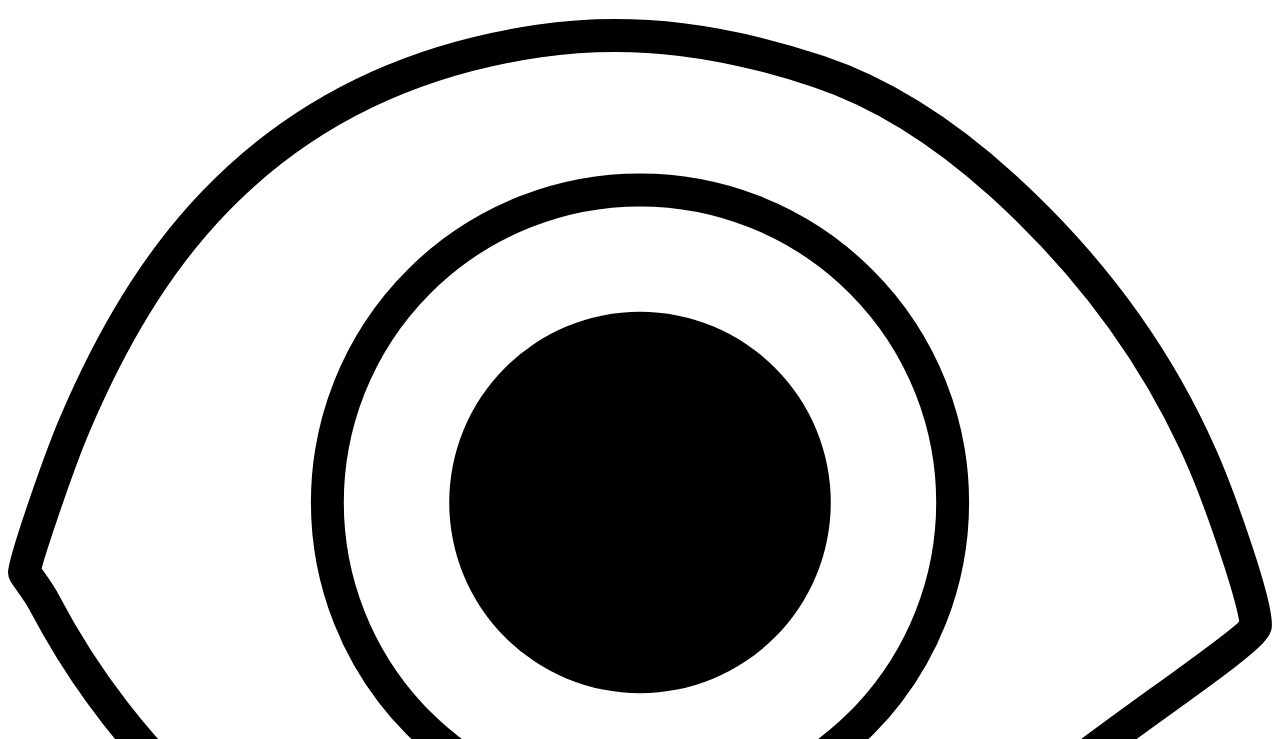
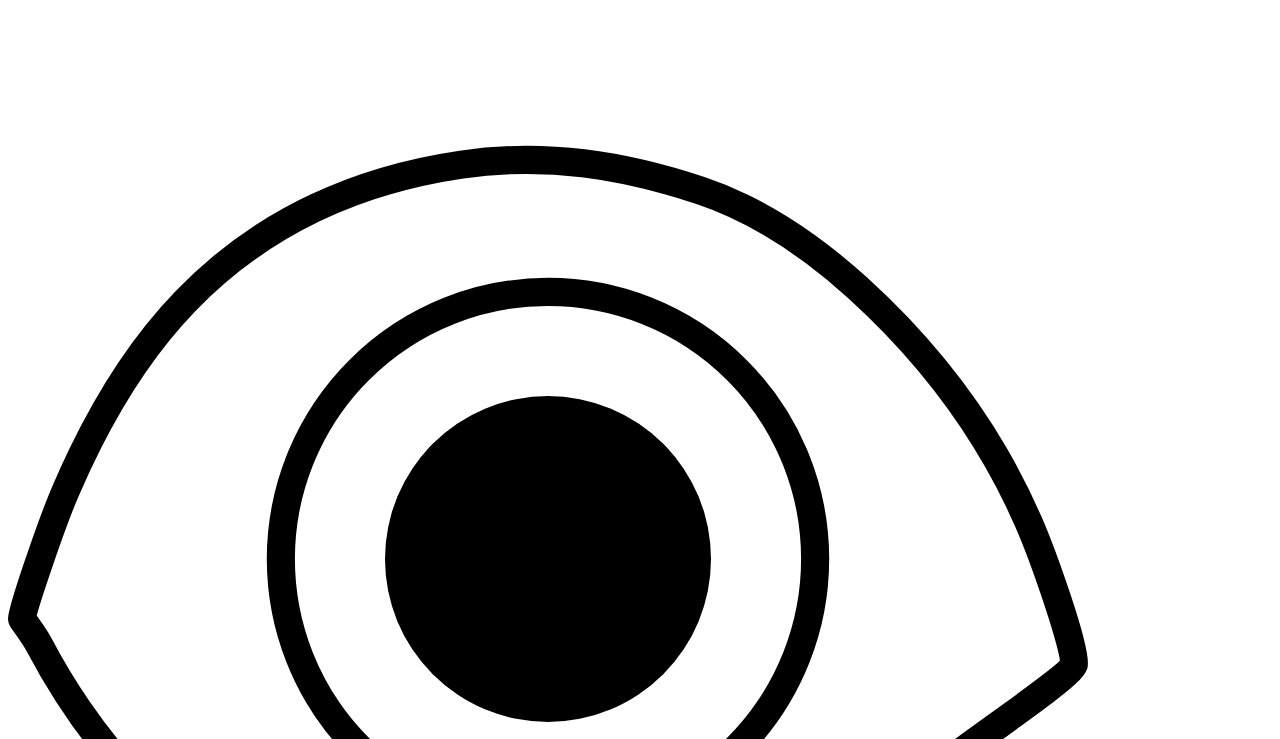
Before and after one commit to alexa-zotova/how-do-machines-see, a plain HTML site: page index.html in a window 1280 px wide. Shown: the part 61-800 px from the top of the page. Drawn offline with Linux system fonts and the light colour scheme.

Commit message:
change size to 1080

```diff
--- a/index.html
+++ b/index.html
@@ -7,8 +7,8 @@
 </head>
 <body>
 <H1>HOW DO MACHINES SEE</H1>
-<img src="black_eye.svg" alt="vector contour black eye icon">height="540"
-width="540"
+<img src="black_eye.svg" alt="vector contour black eye icon" height="1080"
+width="1080">
 <marquee behavior="alternate" direction="right">●●●●●●●●●●●●●●●●●●●●●●●●●●●●●●●●●●●●●●●</marquee>
 </body>
 </html>
```
